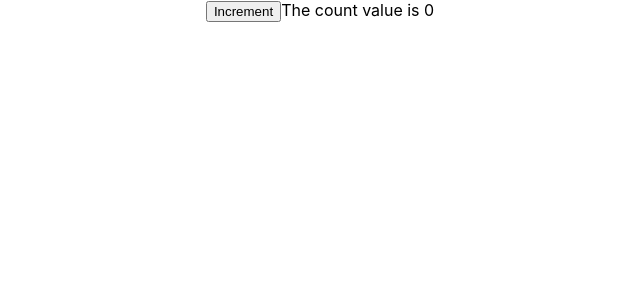
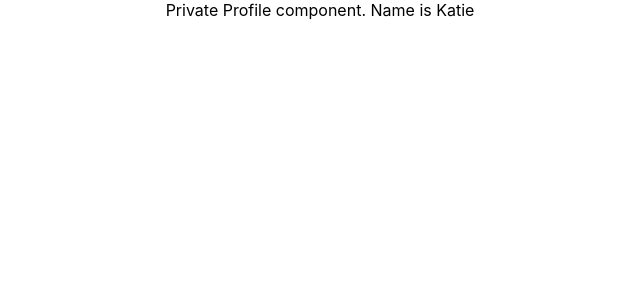
Before and after one commit to katiestruthers/react-typescript-tutorial, a React (Create React App) app in the folder react-typescript/: page / in a window 1280 px wide. Shown: the top 300 px of the page, without its empty margins (320-960 px from the left). Built offline with nearby package versions, Linux system fonts and the light colour scheme; the HTML template or start-up script is replaced by a standard one.

Commit message:
component props

```diff
--- a/react-typescript/src/App.tsx
+++ b/react-typescript/src/App.tsx
@@ -1,10 +1,11 @@
 import './App.css';
-import { Counter } from './components/class/Counter';
+import { Private } from './components/auth/Private';
+import { Profile } from './components/auth/Profile';
 
 function App() {
   return (
     <div className="App">
-      <Counter message='The count value is' />
+      <Private isLoggedIn={true} component={Profile}/>
     </div>
   );
 }
--- /dev/null
+++ b/react-typescript/src/components/auth/Login.tsx
@@ -0,0 +1,3 @@
+export const Login = () => {
+  return <div>Please login to continue</div>;
+};
--- /dev/null
+++ b/react-typescript/src/components/auth/Private.tsx
@@ -0,0 +1,15 @@
+import { Login } from "./Login";
+import { ProfileProps } from "./Profile";
+
+type PrivateProps = {
+  isLoggedIn: boolean,
+  component: React.ComponentType<ProfileProps>
+};
+
+export const Private = ({ isLoggedIn, component: Component }: PrivateProps) => {
+  if (isLoggedIn) {
+    return <Component name="Katie" />;
+  } else {
+    return <Login />;
+  }
+};
--- /dev/null
+++ b/react-typescript/src/components/auth/Profile.tsx
@@ -0,0 +1,7 @@
+export type ProfileProps = {
+  name: string
+};
+
+export const Profile = ({name}: ProfileProps) => {
+  return <div>Private Profile component. Name is {name}</div>;
+};
```
